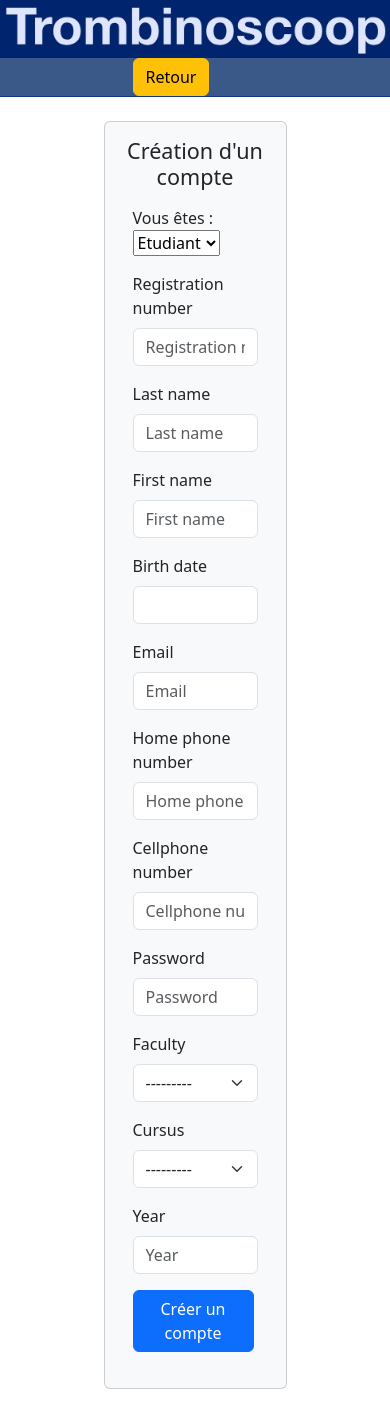
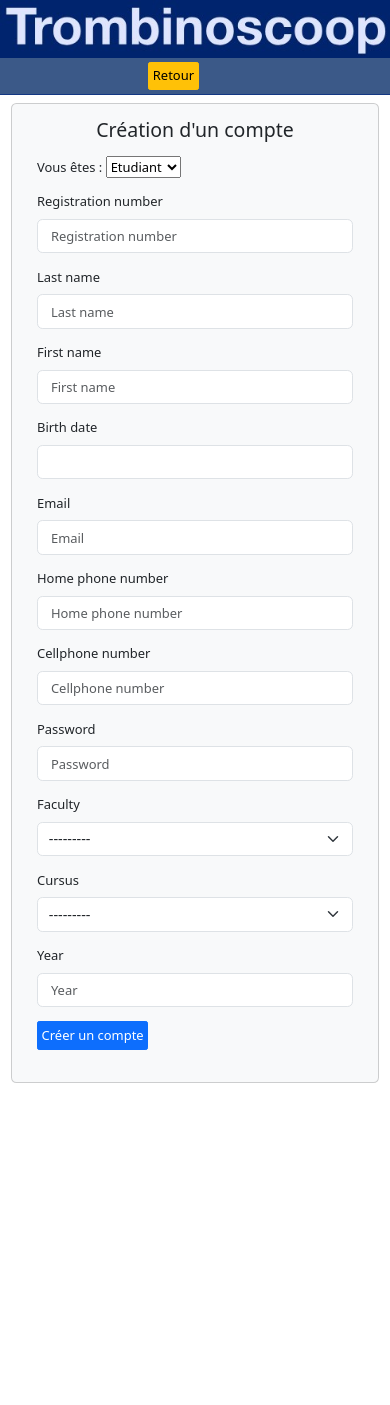
Before and after one commit to Serge-Aboula/TP_DevWeb, a Django app: page /register/ in a window 390 px wide. After the commit the page ends 1083 px from the top, so only its background shows below. Run offline with Django 4.2, Linux system fonts and the light colour scheme; data that the repository does not hold is empty; some libraries are stand-ins or nearby versions.

Commit message:
Maintenance de l'application avec des améliorations apportées sur le frontend.

```diff
--- a/Trombinoscoop/static/css/style.css
+++ b/Trombinoscoop/static/css/style.css
@@ -5,10 +5,13 @@ header{
 }
 section h1{
   text-align: center;
-  font-size: 1.7rem;
+  font-size: 1.4rem;
   padding-bottom: 0.15rem;
   color: #3b5998;
   border-bottom: 0.12rem solid #3b5988;
+}
+body#welcomePage{
+    font-size: .9rem;
 }
 body#welcomePage header{
   height: 25%;
@@ -26,6 +29,9 @@ body#welcomePage a{
 body#welcomePage ul{
     list-style: none;
 }
+body#welcomePage section[class~="card"]{
+    box-shadow: 0 0 4px 4px rgba(0, 0, 0, 0.1);
+}
 section#content dl.fieldList{
   display: block;
   width: 100%;
@@ -41,6 +47,26 @@ section#content dl.fieldList dd{
 ul.errorlist{
   list-style-type: none;
   color: #d23d24;
+}
+@media screen and (max-width: 576px) {
+    *{
+        font-size: .9rem;
+    }
+    main{
+        padding: 2% 15%;
+    }
+    button[class~="btn"],a[class~="btn"], ::placeholder{
+        padding: .15rem;
+        font-size: .9rem;
+    }
+    button[class~="btn"],a[class~="btn"]{
+        border-radius: .15rem;
+    }
+    div[class~="card"]{
+        width: 100%;
+        position: relative;
+        margin: 0 auto;
+    }
 }
 /* footer{
     display: block;
--- a/Trombinoscoop/templates/index.html
+++ b/Trombinoscoop/templates/index.html
@@ -5,6 +5,7 @@
   <meta charset="UTF-8">
   <meta http-equiv="X-UA-Compatible" content="ie=edge">
   <meta name="viewport" content="width=device-width, initial-scale=1, shrink-to-fit=no">
+  <link rel="stylesheet" href="{% static 'css/style.css' %}">
   <script async src="{% static 'js/jquery-3.7.1.js' %}"></script>
   {% load django_bootstrap5 %}
   {% bootstrap_css %}
--- a/Trombinoscoop/templates/modify_profile.html
+++ b/Trombinoscoop/templates/modify_profile.html
@@ -14,19 +14,19 @@
     <img src="{% static 'img/logo.jpg' %}" class="img-fluid" alt="logo">
   </a>
   <div class="text-end me-5">
-    <a href="{% url 'welcome' %}" class="btn btn-warning ms-auto">Retour</a>
+    <a href="{% url 'welcome' %}" class="btn btn-warning p-1 ms-auto">Retour</a>
   </div>
 </div>
 {% endblock %}
 
 {% block content %}
-<div class="card bg-light mb-3 mt-4 offset-3 col-6 offset-lg-4 col-lg-4">
+<div class="card bg-light mb-0 mt-0 mb-sm-3 mt-sm-3 offset-2 col-8 offset-md-3 col-md-6 offset-lg-4 col-lg-4">
   <div class="card-body">
     <h4 class="card-title text-center">Modification de mon profil</h4>
     <form method="GET" action="">
       {% csrf_token %}
       {% bootstrap_form form %}
-      <button class="btn btn-primary me-1 mb-2 mb-sm-0" type="submit">Modifier</button>
+      <button class="btn btn-primary p-1 me-1 mb-2 mb-sm-0" type="submit">Modifier</button>
     </form>
   </div>
 </div>
--- a/Trombinoscoop/templates/user_profile.html
+++ b/Trombinoscoop/templates/user_profile.html
@@ -9,18 +9,18 @@
 {% block bodyId %}userProfilePage{% endblock %}
 
 {% block headerContent %}
-<div class="d-flex flex-wrap align-items-center justify-content-center justify-content-lg-start">
+<div class="d-flex flex-wrap gap-1 gap-md-0 align-items-center justify-content-center justify-content-lg-start">
     <a href="{% url 'login' %}" class="text-decoration-none me-auto">
       <img src="{% static 'img/logo.jpg' %}" class="img-fluid" alt="logo">
     </a>
-    <div class="text-end me-5">
-      <a href="{% url 'login' %}" class="btn btn-warning ms-auto">Retour</a>
+    <div class="text-end mb-1 mb-md-0 me-5">
+      <a href="{% url 'login' %}" class="btn btn-warning p-1 ms-auto">Retour</a>
     </div>
 </div>
 {% endblock %}
 
 {% block content %}
-<div class="card bg-light mb-3 mt-4 offset-3 col-6 offset-lg-4 col-lg-4">
+<div class="card bg-light mb-0 mt-0 mb-sm-3 mt-sm-3 offset-2 col-8 offset-md-3 col-md-6 offset-lg-4 col-lg-4">
     <div class="card-body">
       <h4 class="card-title text-center">Création d'un compte</h4>
       <form class="container mt-3">
@@ -42,7 +42,7 @@
         {% bootstrap_form studentForm %}
         <p>
             <input type="hidden" name="profileType" value="student"/>
-            <button class="btn btn-primary me-1 mb-1 mb-sm-0" type="submit">Créer un compte</button>
+            <button class="btn btn-primary p-1 me-1 mb-1 mb-sm-0" type="submit">Créer un compte</button>
         </p>
     </form>
     <form method="GET" action="" id="employeeForm" class="container mt-3">
@@ -50,7 +50,7 @@
         {% bootstrap_form employeeForm %}
         <p>
             <input type="hidden" name="profileType" value="employee"/>
-            <button class="btn btn-primary me-1 mb-1 mb-sm-0" type="submit">Créer un compte</button>
+            <button class="btn btn-primary p-1 me-1 mb-1 mb-sm-0" type="submit">Créer un compte</button>
         </p>
     </form>
     </div>
```
Also changed, not shown: Trombinoscoop/Trombinoscoop/settings.py (+5 -2 lines), Trombinoscoop/templates/login.html (+6 -6 lines), Trombinoscoop/templates/show_profile.html (+4 -4 lines), Trombinoscoop/templates/welcome.html (+6 -6 lines).
